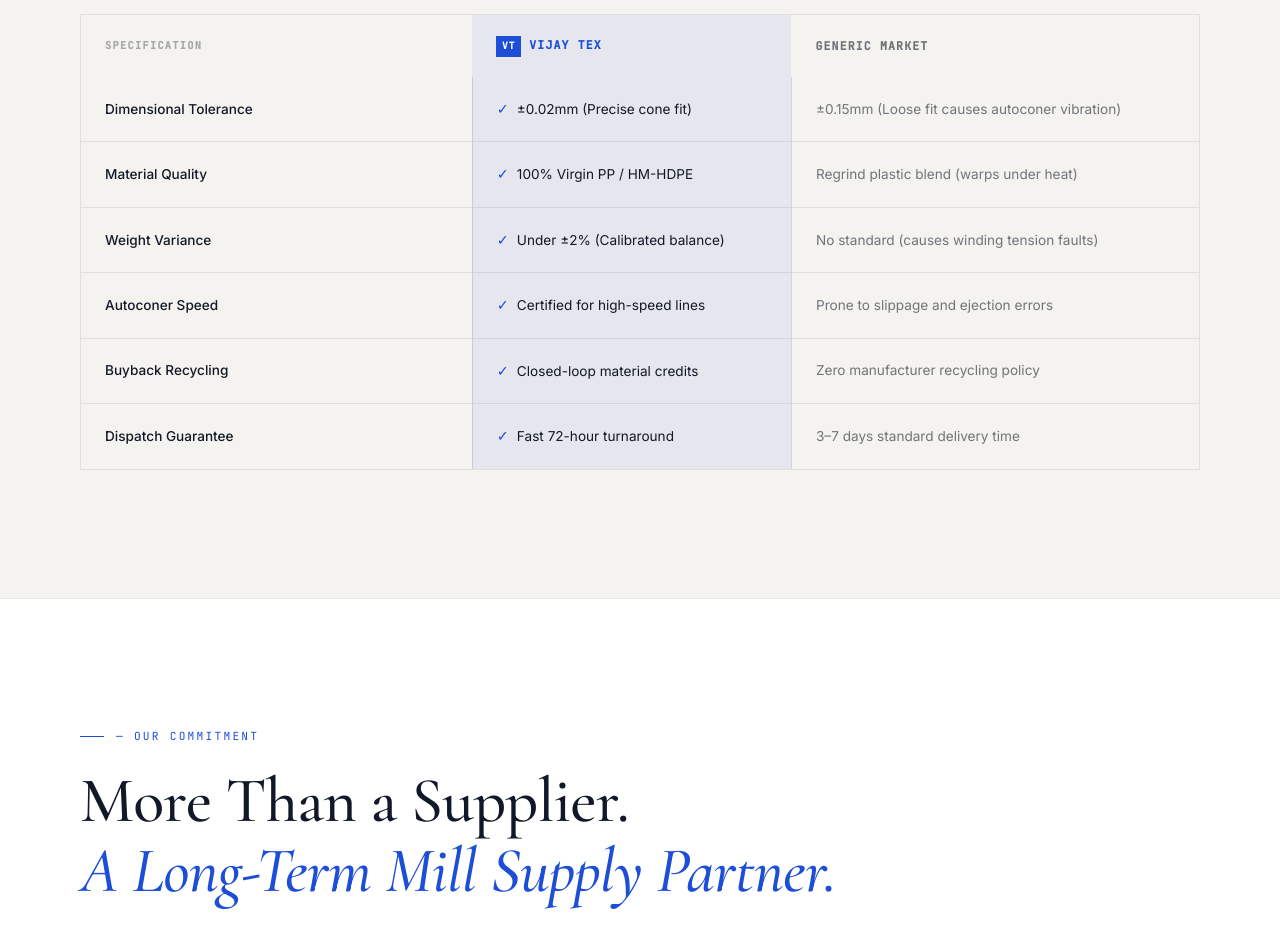
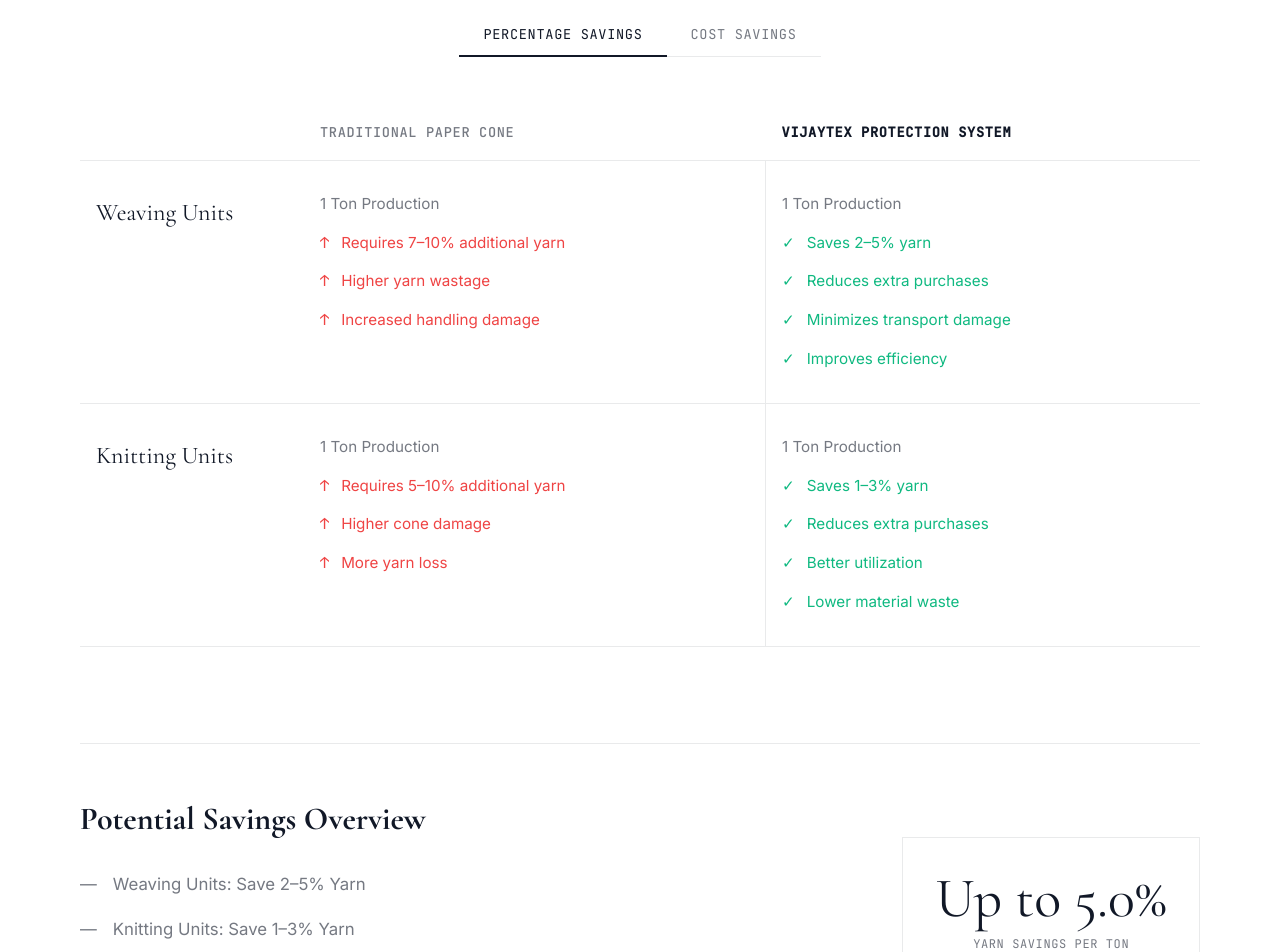
Before and after one commit to happiboo/vijaytex, a Next.js app: page / in a window 1280 px wide. Shown: the part 2960-3912 px from the top of the page. Built offline with nearby package versions, Linux system fonts and the light colour scheme.

Commit message:
Update WhatsApp inquiry message

```diff
--- a/components/ComparisonTable.js
+++ b/components/ComparisonTable.js
@@ -1,58 +1,195 @@
-/* components/ComparisonTable.js */
 'use client';
+import { useState, useEffect } from 'react';
 import { useReveal } from './useReveal';
 import styles from '../styles/ComparisonTable.module.css';
 
-const rows = [
-  { feature: 'Dimensional Tolerance', vijay: '±0.02mm (Precise cone fit)', generic: '±0.15mm (Loose fit causes autoconer vibration)' },
-  { feature: 'Material Quality',      vijay: '100% Virgin PP / HM-HDPE',   generic: 'Regrind plastic blend (warps under heat)' },
-  { feature: 'Weight Variance',       vijay: 'Under ±2% (Calibrated balance)', generic: 'No standard (causes winding tension faults)' },
-  { feature: 'Autoconer Speed',       vijay: 'Certified for high-speed lines', generic: 'Prone to slippage and ejection errors' },
-  { feature: 'Buyback Recycling',     vijay: 'Closed-loop material credits',  generic: 'Zero manufacturer recycling policy' },
-  { feature: 'Dispatch Guarantee',    vijay: 'Fast 72-hour turnaround',       generic: '3–7 days standard delivery time' },
-];
-
 export default function ComparisonTable() {
   const ref = useReveal({ threshold: 0.1 });
+  const [viewMode, setViewMode] = useState('percentage'); // 'percentage' | 'cost'
+  const [yarnCost, setYarnCost] = useState(300); // Cost per kg
+  const [animatedSavings, setAnimatedSavings] = useState(0);
+
+  // Animate the 5% number when it comes into view
+  useEffect(() => {
+    let start = 0;
+    const end = 5;
+    const duration = 2000;
+    const increment = end / (duration / 16);
+
+    const timer = setInterval(() => {
+      start += increment;
+      if (start >= end) {
+        setAnimatedSavings(end);
+        clearInterval(timer);
+      } else {
+        setAnimatedSavings(start);
+      }
+    }, 16);
+    return () => clearInterval(timer);
+  }, []);
+
+  const calculateCost = (percentageStr, isSavings) => {
+    if (viewMode === 'percentage') return percentageStr;
+
+    // Extract average percentage. e.g., "7-10%" -> 8.5%
+    const match = percentageStr.match(/(\d+)(?:–|-)(\d+)/);
+    let avg = 0;
+    if (match) {
+      avg = (parseFloat(match[1]) + parseFloat(match[2])) / 2;
+    } else {
+      const singleMatch = percentageStr.match(/(\d+)/);
+      if (singleMatch) avg = parseFloat(singleMatch[1]);
+    }
+
+    // 1 Ton = 1000kg
+    const amountInKg = 1000 * (avg / 100);
+    const cost = amountInKg * yarnCost;
+
+    return `₹${cost.toLocaleString()} ${isSavings ? 'Saved' : 'Extra'}`;
+  };
 
   return (
     <section className={styles.section} id="comparison">
-      <div className={`reveal ${styles.inner}`} ref={ref}>
-        <div className="pre-label">— Why We Win</div>
-        <h2 className={`display-heading ${styles.heading}`}>
-          Vijay Tex vs.<br /><em className={styles.em}>Generic Suppliers</em>
-        </h2>
-
-        <div className={styles.swipeHint}>
-          <span>Swipe horizontally to view full specs</span>
-          <span>→</span>
+      <div className={`reveal section-inner ${styles.container}`} ref={ref}>
+        <div className={styles.header}>
+          <div className="pre-label">— The VijayTex Advantage</div>
+          <h2 className="display-heading">Industry Comparison</h2>
+          <p className={styles.subtitle}>See how VijayTex redefines efficiency across units</p>
         </div>
 
-        <div className={styles.tableWrap}>
+        <div className={styles.controls}>
+          <div className={styles.toggleGroup}>
+            <button
+              className={`${styles.toggleBtn} ${viewMode === 'percentage' ? styles.active : ''}`}
+              onClick={() => setViewMode('percentage')}
+            >
+              Percentage Savings
+            </button>
+            <button
+              className={`${styles.toggleBtn} ${viewMode === 'cost' ? styles.active : ''}`}
+              onClick={() => setViewMode('cost')}
+            >
+              Cost Savings
+            </button>
+          </div>
+
+          {viewMode === 'cost' && (
+            <div className={styles.inputGroup}>
+              <label>Yarn Cost (per kg):</label>
+              <div className={styles.inputWrapper}>
+                <span className={styles.currencySymbol}>₹</span>
+                <input
+                  type="number"
+                  value={yarnCost}
+                  onChange={(e) => setYarnCost(Number(e.target.value))}
+                  className={styles.costInput}
+                />
+              </div>
+            </div>
+          )}
+        </div>
+
+        <div className={styles.tableWrapper}>
           <table className={styles.table}>
-            <thead className={styles.thead}>
-              <tr className={styles.tr}>
-                <th className={styles.thFeature}>Specification</th>
-                <th className={`${styles.th} ${styles.thVijay}`}>
-                  <span className={styles.thBadge}>VT</span>
-                  Vijay Tex
+            <thead>
+              <tr>
+                <th></th>
+                <th className={styles.colHeader}>
+                  <div className={styles.headerCard}>
+                    Traditional Paper Cone
+                  </div>
                 </th>
-                <th className={`${styles.th} ${styles.thGeneric}`}>Generic Market</th>
+                <th className={`${styles.colHeader} ${styles.vijaytexHeader}`}>
+                  <div className={`${styles.headerCard} ${styles.premiumCard}`}>
+                    VijayTex Protection System
+                  </div>
+                </th>
               </tr>
             </thead>
             <tbody>
-              {rows.map((row, i) => (
-                <tr key={i} className={styles.tr}>
-                  <td className={styles.tdFeature}>{row.feature}</td>
-                  <td className={`${styles.td} ${styles.tdVijay}`}>
-                    <span className={styles.check}>✓</span>
-                    {row.vijay}
-                  </td>
-                  <td className={`${styles.td} ${styles.tdGeneric}`}>{row.generic}</td>
-                </tr>
-              ))}
+              {/* Weaving Units */}
+              <tr>
+                <td className={styles.rowLabel}>
+                  <div className={styles.labelCard}>Weaving Units</div>
+                </td>
+                <td className={styles.cell}>
+                  <ul className={styles.featureList}>
+                    <li>1 Ton Production</li>
+                    <li className={styles.costItem}>
+                      <span className={styles.iconUp}>↑</span>
+                      {viewMode === 'percentage' ? 'Requires 7–10% additional yarn' : calculateCost('7-10%', false)}
+                    </li>
+                    <li className={styles.costItem}><span className={styles.iconUp}>↑</span> Higher yarn wastage</li>
+                    <li className={styles.costItem}><span className={styles.iconUp}>↑</span> Increased handling damage</li>
+                  </ul>
+                </td>
+                <td className={`${styles.cell} ${styles.vijaytexCell}`}>
+                  <ul className={styles.featureList}>
+                    <li>1 Ton Production</li>
+                    <li className={styles.savingsItem}>
+                      <span className={styles.iconCheck}>✓</span>
+                      {viewMode === 'percentage' ? 'Saves 2–5% yarn' : calculateCost('2-5%', true)}
+                    </li>
+                    <li className={styles.savingsItem}><span className={styles.iconCheck}>✓</span> Reduces extra purchases</li>
+                    <li className={styles.savingsItem}><span className={styles.iconCheck}>✓</span> Minimizes transport damage</li>
+                    <li className={styles.savingsItem}><span className={styles.iconCheck}>✓</span> Improves efficiency</li>
+                  </ul>
+                </td>
+              </tr>
+
+              {/* Knitting Units */}
+              <tr>
+                <td className={styles.rowLabel}>
+                  <div className={styles.labelCard}>Knitting Units</div>
+                </td>
+                <td className={styles.cell}>
+                  <ul className={styles.featureList}>
+                    <li>1 Ton Production</li>
+                    <li className={styles.costItem}>
+                      <span className={styles.iconUp}>↑</span>
+                      {viewMode === 'percentage' ? 'Requires 5–10% additional yarn' : calculateCost('5-10%', false)}
+                    </li>
+                    <li className={styles.costItem}><span className={styles.iconUp}>↑</span> Higher cone damage</li>
+                    <li className={styles.costItem}><span className={styles.iconUp}>↑</span> More yarn loss</li>
+                  </ul>
+                </td>
+                <td className={`${styles.cell} ${styles.vijaytexCell}`}>
+                  <ul className={styles.featureList}>
+                    <li>1 Ton Production</li>
+                    <li className={styles.savingsItem}>
+                      <span className={styles.iconCheck}>✓</span>
+                      {viewMode === 'percentage' ? 'Saves 1–3% yarn' : calculateCost('1-3%', true)}
+                    </li>
+                    <li className={styles.savingsItem}><span className={styles.iconCheck}>✓</span> Reduces extra purchases</li>
+                    <li className={styles.savingsItem}><span className={styles.iconCheck}>✓</span> Better utilization</li>
+                    <li className={styles.savingsItem}><span className={styles.iconCheck}>✓</span> Lower material waste</li>
+                  </ul>
+                </td>
+              </tr>
             </tbody>
           </table>
+        </div>
+
+        <div className={styles.summaryCard}>
+          <div className={styles.summaryContent}>
+            <div className={styles.summaryText}>
+              <h3>Potential Savings Overview</h3>
+              <ul>
+                <li>Weaving Units: Save 2–5% Yarn</li>
+                <li>Knitting Units: Save 1–3% Yarn</li>
+                <li>Reduced Cone Damage & Lower Procurement Costs</li>
+                <li>Improved Manufacturing Efficiency</li>
+              </ul>
+            </div>
+            <div className={styles.summaryStat}>
+              <div className={styles.statCircle}>
+                <span className={styles.statNumber}>
+                  Up to {animatedSavings.toFixed(1)}%
+                </span>
+                <span className={styles.statLabel}>Yarn Savings Per Ton</span>
+              </div>
+            </div>
+          </div>
         </div>
       </div>
     </section>
--- a/components/Navbar.js
+++ b/components/Navbar.js
@@ -94,7 +94,7 @@
         </nav>
         <div className={styles.mobileFooter}>
           <span className={styles.mobileFooterText}>Coimbatore, Tamil Nadu</span>
-          <a href="mailto:info@vijaytex.in" className={styles.mobileEmail}>info@vijaytex.in</a>
+          <a href="mailto:vijaytex07@gmail.com" className={styles.mobileEmail}>vijaytex07@gmail.com</a>
         </div>
       </div>
     </>
--- a/styles/ComparisonTable.module.css
+++ b/styles/ComparisonTable.module.css
@@ -1,154 +1,306 @@
-/* styles/ComparisonTable.module.css */
-
 .section {
-  background: var(--bg-card);
-  border-top: 1px solid var(--border);
+  background-color: transparent;
+  position: relative;
+  /* Seamless between sections */
 }
 
-.inner {
-  max-width: var(--max-w);
-  margin: 0 auto;
-  padding: var(--section-y) var(--gutter);
+.container {
+  display: flex;
+  flex-direction: column;
 }
 
-.heading { margin-bottom: 3rem; }
-.heading em { font-style: italic; color: var(--accent); }
-
-/* Swipe hint on mobile */
-.swipeHint {
-  display: none;
-  font-family: var(--font-mono);
-  font-size: 0.6rem;
-  color: var(--text-faint);
-  letter-spacing: 0.12em;
-  text-transform: uppercase;
-  margin-bottom: 0.75rem;
+.header {
+  display: flex;
+  flex-direction: column;
   align-items: center;
-  gap: 0.5rem;
+  text-align: center;
+  margin-bottom: 4rem;
 }
 
-/* ── Table ── */
-.tableWrap {
+.subtitle {
+  font-size: 1.1rem;
+  color: var(--text-muted);
+  max-width: 600px;
+  margin-top: 1.5rem;
+  line-height: 1.7;
+}
+
+/* Dividing line/texture between section parts */
+.rule {
+  width: 100%;
+  height: 1px;
+  background: var(--border);
+  margin: 4rem 0;
+}
+
+.controls {
+  display: flex;
+  flex-direction: column;
+  align-items: center;
+  gap: 1.5rem;
+  margin-bottom: 3rem;
+}
+
+.toggleGroup {
+  display: inline-flex;
+  border-bottom: 1px solid var(--border);
+}
+
+.toggleBtn {
+  background: transparent;
+  border: none;
+  border-bottom: 2px solid transparent;
+  padding: 0.75rem 1.5rem;
+  font-size: 0.85rem;
+  font-family: var(--font-mono);
+  text-transform: uppercase;
+  letter-spacing: 0.05em;
+  color: var(--text-muted);
+  cursor: pointer;
+  transition: all 0.3s ease;
+  margin-bottom: -1px;
+}
+
+.toggleBtn.active {
+  color: var(--text-primary);
+  border-bottom-color: var(--text-primary);
+}
+
+.inputGroup {
+  display: flex;
+  align-items: center;
+  gap: 1rem;
+  animation: fadeIn 0.3s ease;
+}
+
+.inputGroup label {
+  font-weight: 500;
+  color: var(--text-primary);
+  font-family: var(--font-mono);
+  font-size: 0.85rem;
+  text-transform: uppercase;
+  letter-spacing: 0.05em;
+}
+
+.inputWrapper {
+  position: relative;
+  display: flex;
+  align-items: center;
+}
+
+.currencySymbol {
+  position: absolute;
+  left: 0.5rem;
+  color: var(--text-muted);
+  font-weight: 500;
+}
+
+.costInput {
+  padding: 0.5rem 0.5rem 0.5rem 1.5rem;
+  border: none;
+  border-bottom: 1px solid var(--border);
+  font-size: 1rem;
+  font-family: var(--font-mono);
+  color: var(--text-primary);
+  width: 120px;
+  outline: none;
+  transition: all 0.3s;
+  background: transparent;
+}
+
+.costInput:focus {
+  border-bottom-color: var(--text-primary);
+}
+
+.tableWrapper {
   overflow-x: auto;
-  border: 1px solid var(--border);
-}
-.tableWrap::-webkit-scrollbar {
-  height: 4px;
-}
-.tableWrap::-webkit-scrollbar-track {
-  background: var(--bg-deep);
-}
-.tableWrap::-webkit-scrollbar-thumb {
-  background: var(--accent-dim);
-  border-radius: 2px;
-}
-.tableWrap::-webkit-scrollbar-thumb:hover {
-  background: var(--accent);
+  margin-bottom: 4rem;
 }
 
 .table {
   width: 100%;
   border-collapse: collapse;
-  font-size: 0.88rem;
+  min-width: 800px;
 }
 
-.thead .tr {
-  border-bottom: 1px solid var(--border-accent);
+.table th {
+  padding: 1rem;
+  text-align: left;
+  border-bottom: 1px solid var(--border);
 }
 
-.thFeature {
+.headerCard {
   font-family: var(--font-mono);
-  font-size: 0.65rem;
-  letter-spacing: 0.12em;
+  font-weight: 500;
+  font-size: 0.85rem;
   text-transform: uppercase;
-  color: var(--text-faint);
-  padding: 1.25rem 1.5rem;
-  text-align: left;
-  width: 35%;
-}
-
-.th {
-  font-family: var(--font-mono);
-  font-size: 0.72rem;
-  letter-spacing: 0.1em;
-  text-transform: uppercase;
-  padding: 1.25rem 1.5rem;
-  text-align: left;
-}
-
-.thVijay {
-  color: var(--accent);
-  background: var(--accent-dim);
-  display: table-cell;
-  align-items: center;
-  gap: 0.5rem;
-}
-
-.thBadge {
-  display: inline-flex;
-  align-items: center;
-  justify-content: center;
-  font-size: 0.6rem;
-  background: var(--accent);
-  color: #FFFFFF;
-  padding: 0.15rem 0.35rem;
-  margin-right: 0.5rem;
-  font-weight: 600;
-}
-
-.thGeneric {
+  letter-spacing: 0.05em;
   color: var(--text-muted);
 }
 
-/* Rows */
-.tr {
-  border-bottom: 1px solid var(--border);
-  transition: background 0.2s;
-}
-.tr:hover { background: rgba(29, 78, 216, 0.04); }
-.tr:last-child { border-bottom: none; }
-
-.tdFeature {
-  font-size: 0.85rem;
+.premiumCard {
   color: var(--text-primary);
-  padding: 1.25rem 1.5rem;
-  font-weight: 500;
+  font-weight: 700;
 }
 
-.td {
-  padding: 1.25rem 1.5rem;
-  font-size: 0.85rem;
+.table td {
+  padding: 2rem 1rem;
+  border-bottom: 1px solid var(--border);
+  vertical-align: top;
 }
 
-.tdVijay {
-  color: var(--text-primary);
-  background: var(--accent-dim);
-  border-left: 1px solid var(--border-accent);
-  border-right: 1px solid var(--border-accent);
+.rowLabel {
+  width: 20%;
 }
 
-.tdGeneric {
+.labelCard {
+  font-family: var(--font-display);
+  font-size: 1.5rem;
+  color: var(--text-primary);
+}
+
+.cell {
+  position: relative;
+}
+
+.vijaytexCell {
+  /* Extremely subtle, transparent approach */
+  background: transparent;
+}
+
+/* Vertical divider between columns */
+.cell + .cell {
+  border-left: 1px solid var(--border);
+}
+
+.featureList {
+  list-style: none;
+  padding: 0;
+  margin: 0;
+  display: flex;
+  flex-direction: column;
+  gap: 1rem;
+}
+
+.featureList li {
+  font-size: 0.95rem;
+  color: var(--text-muted);
+  display: flex;
+  align-items: flex-start;
+  gap: 0.75rem;
+  line-height: 1.5;
+}
+
+.costItem {
+  color: #ef4444 !important;
+}
+
+.savingsItem {
+  color: #10b981 !important;
+}
+
+.iconUp {
+  font-family: var(--font-mono);
+  color: #ef4444;
+}
+
+.iconCheck {
+  font-family: var(--font-mono);
+  color: #10b981;
+}
+
+.summaryCard {
+  border-top: 1px solid var(--border);
+  padding: 3rem 0;
+  margin-top: 2rem;
+}
+
+.summaryContent {
+  display: flex;
+  justify-content: space-between;
+  align-items: center;
+  gap: 3rem;
+}
+
+.summaryText h3 {
+  font-family: var(--font-display);
+  font-size: 2rem;
+  margin-bottom: 1.5rem;
+  color: var(--text-primary);
+}
+
+.summaryText ul {
+  list-style: none;
+  padding: 0;
+  display: grid;
+  gap: 1rem;
+}
+
+.summaryText li {
+  font-size: 1.05rem;
+  color: var(--text-muted);
+  display: flex;
+  align-items: center;
+  gap: 1rem;
+}
+
+.summaryText li::before {
+  content: '—';
   color: var(--text-muted);
 }
 
-.check {
-  color: var(--accent);
-  margin-right: 0.5rem;
-  font-size: 0.9rem;
+.summaryStat {
+  flex-shrink: 0;
+}
+
+.statCircle {
+  display: flex;
+  flex-direction: column;
+  justify-content: center;
+  align-items: center;
+  padding: 2rem;
+  border: 1px solid var(--border);
+}
+
+.statNumber {
+  font-family: var(--font-display);
+  font-size: 3.5rem;
+  color: var(--text-primary);
+  line-height: 1;
+  margin-bottom: 0.5rem;
+}
+
+.statLabel {
+  font-family: var(--font-mono);
+  font-size: 0.75rem;
+  color: var(--text-muted);
+  text-transform: uppercase;
+  letter-spacing: 0.05em;
+  text-align: center;
+}
+
+@keyframes fadeIn {
+  from { opacity: 0; transform: translateY(10px); }
+  to { opacity: 1; transform: translateY(0); }
+}
+
+@media (max-width: 1024px) {
+  .summaryContent {
+    flex-direction: column;
+    text-align: left;
+    align-items: flex-start;
+  }
 }
 
 @media (max-width: 768px) {
-  .swipeHint {
-    display: inline-flex;
+  .tableWrapper {
+    margin-inline: -1rem;
+    padding-inline: 1rem;
   }
-  .table {
-    min-width: 600px;
+  .statCircle {
+    padding: 1.5rem;
+  }
+  .statNumber {
+    font-size: 2.5rem;
   }
 }
-
-@media (max-width: 600px) {
-  .thFeature, .th, .tdFeature, .td {
-    padding: 0.85rem 1rem;
-    font-size: 0.78rem;
-  }
-}
```
Also changed, not shown: components/ContactUs.js (+23 -11 lines), components/Footer.js (+10 -5 lines).
